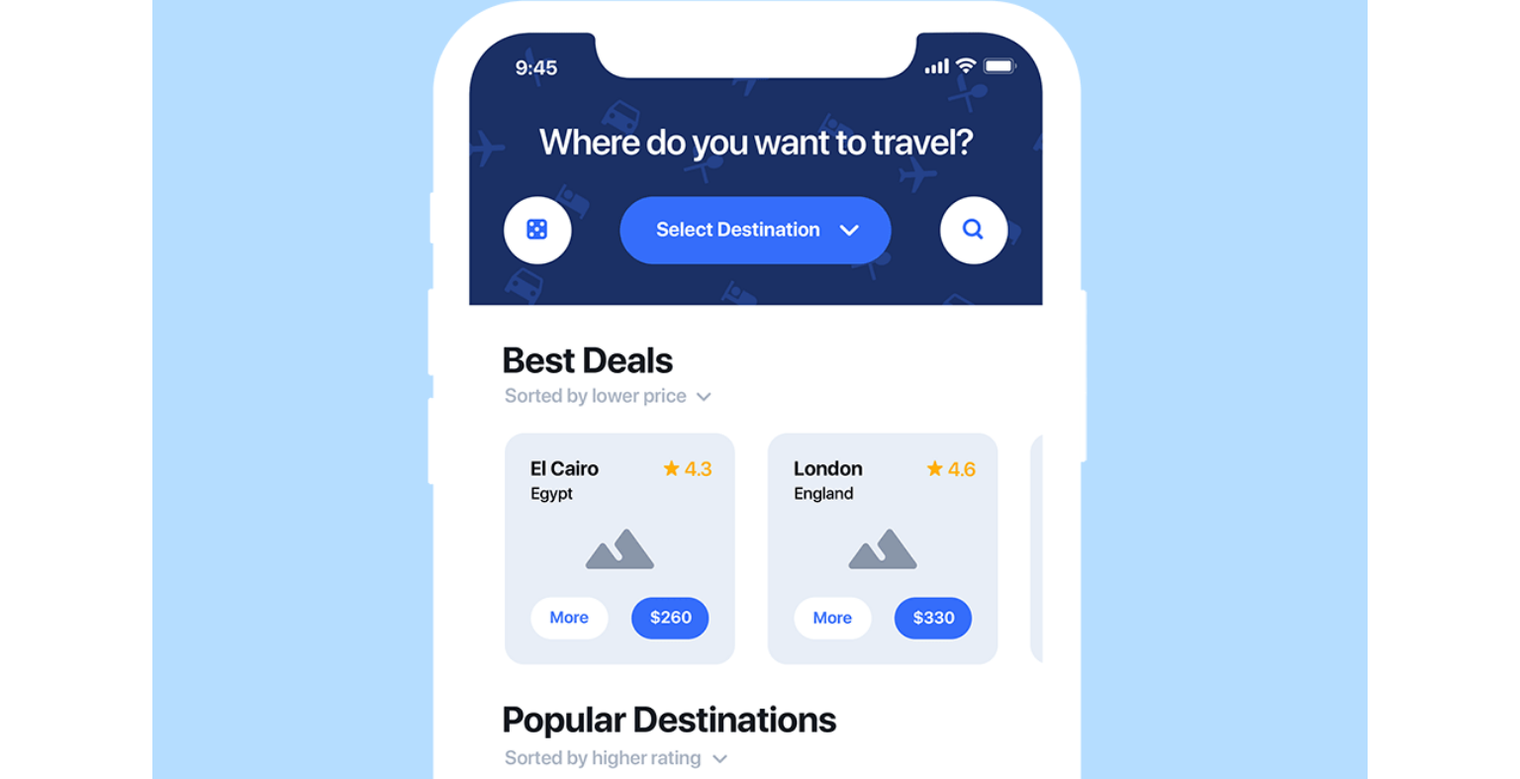
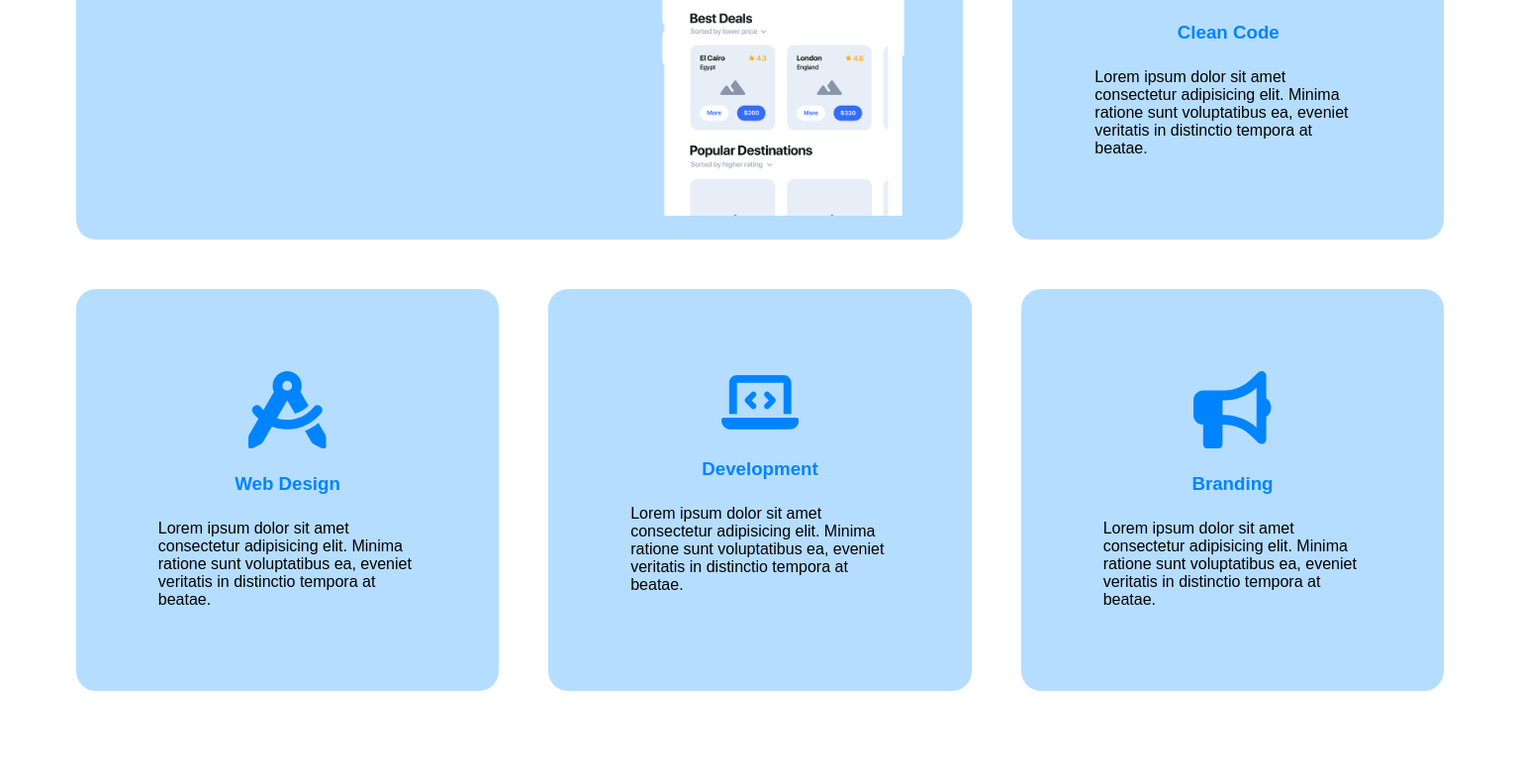
Before and after one commit to GiacomoMilitello/htmlcss-responsive-layout, a plain HTML site: page index.html in a window 1536 px wide. Shown: the part 294-1081 px from the top of the page at 99% size. After the commit the page ends 992 px from the top, so only its background shows below. Drawn offline with Linux system fonts and the light colour scheme.

Commit message:
get a demo tablet/desktop

```diff
--- a/assets/css/style.css
+++ b/assets/css/style.css
@@ -146,9 +146,50 @@ nav ul li{
 }
 .demo-card figure{
     width: 80%;
-    margin: 20px auto;
+    margin: auto;
+    margin-top: 20px;
 }
 .demo-card img{
     width: 100%;
     display: block;
 }
+/*GET A DEMO TABLET VERSION */
+@media screen and (min-width: 768px) {
+    #get-demo{
+        display: flex;
+        flex-wrap: wrap;
+        gap: 50px;
+        margin-top: 100px;
+        margin-inline: auto;
+        width: 90%;
+    }
+    .demo-card{
+        flex: 1;
+        margin: 0;
+        flex-basis: calc((100% / 3) - 50px);
+    }
+    /* sistemare gap prima riga */
+    #get-demo > :first-child{
+        flex-basis: calc((200% / 3) - 50px);
+    }
+    /* #get-demo .blue-button {
+        max-width: 600px;
+    } sistemare!! */
+}
+/* GET A DEMO DESKTOP VERSION */
+@media screen and (min-width: 1366px) {
+    #get-demo > :first-child{
+        display: flex;
+        justify-content: flex-start;
+        align-items: flex-start;
+        padding: 2% 2% 0px 2%;
+        gap: 10%;
+    }
+    #get-demo > :first-child figure{
+        position: relative;
+    }
+    #get-demo > :first-child img{
+        position: absolute;
+        bottom: -364px;
+    }
+}
```
